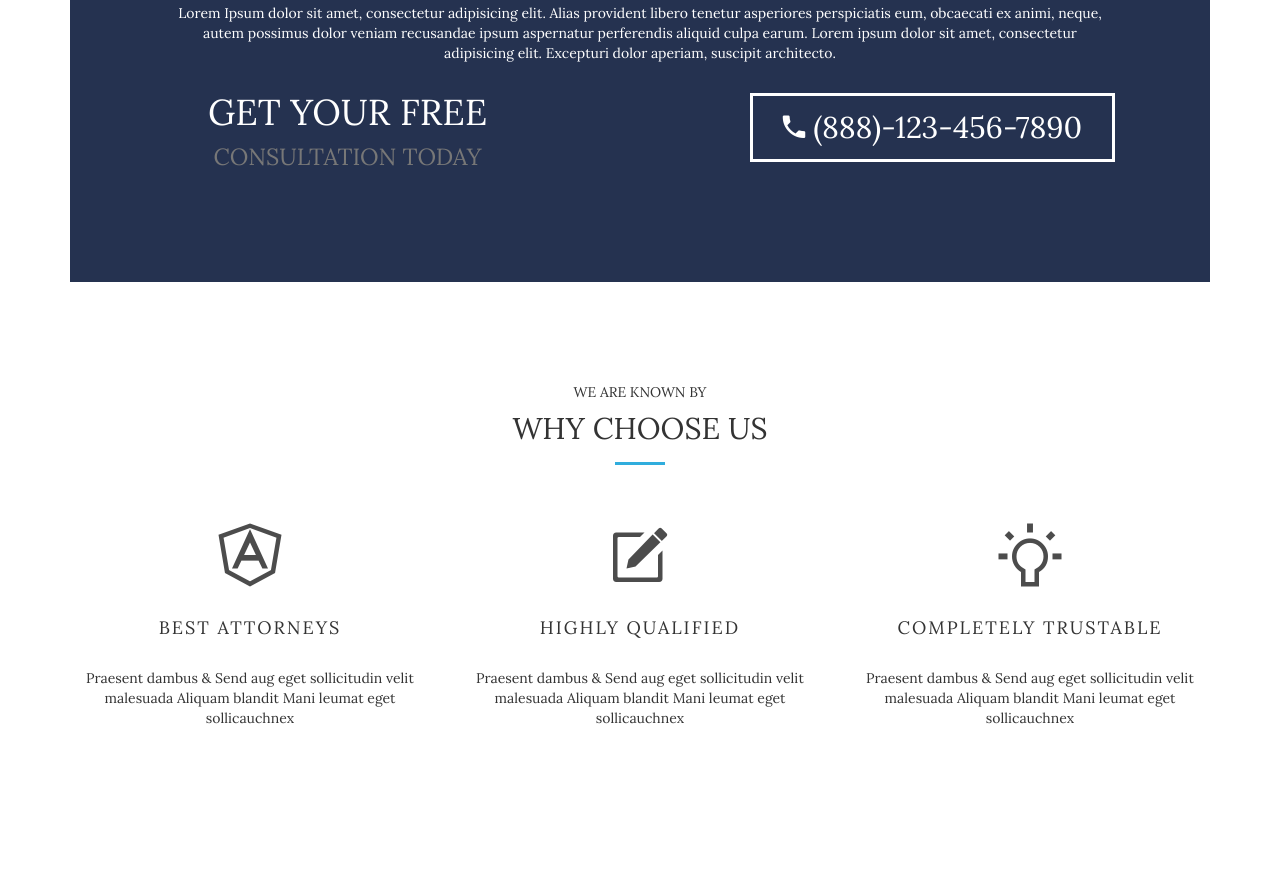
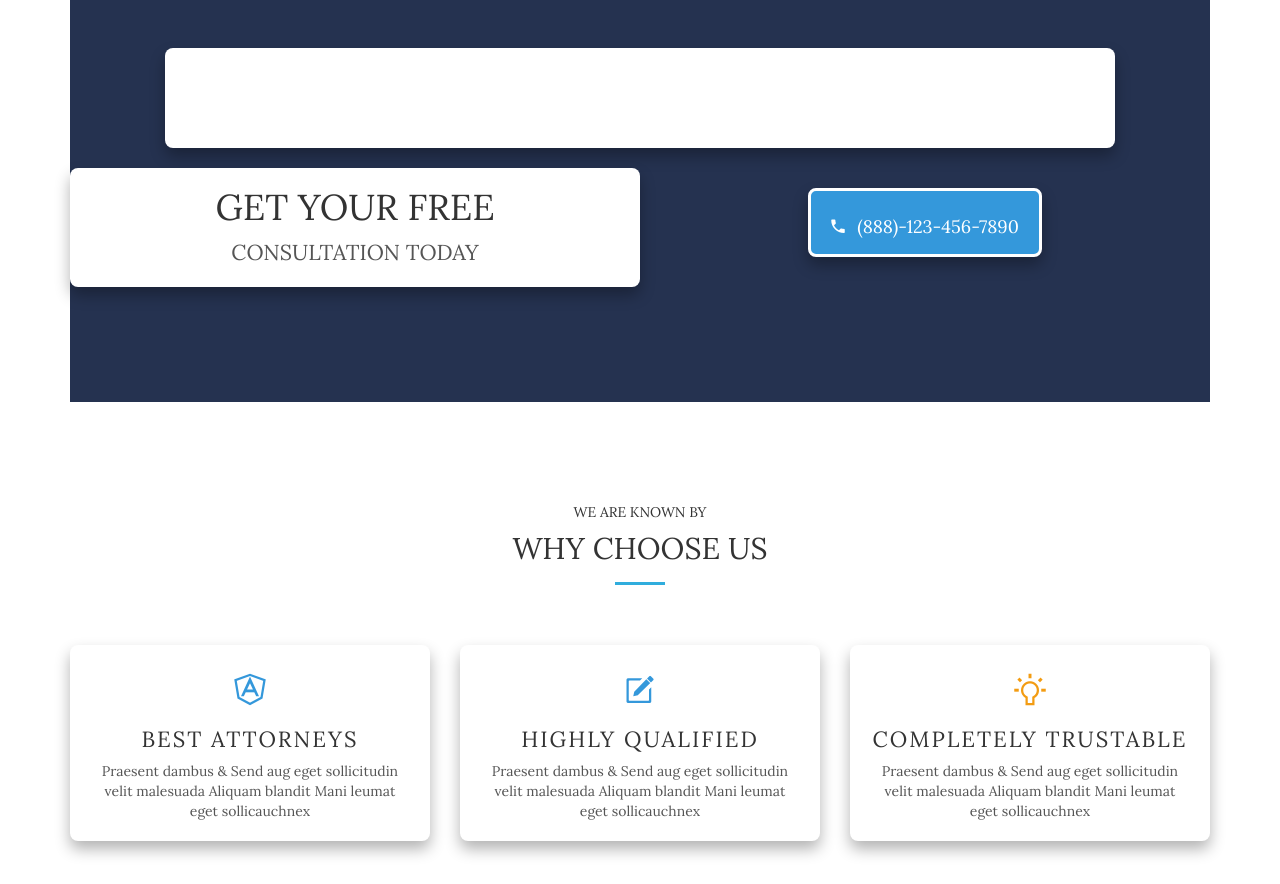
Before and after one commit to robertnesterodhiambo/Lawfirm, a plain HTML site: page Texas-Lawyer-2-master/index.html in a window 1280 px wide. Shown: the part 1327-2211 px from the top of the page. Drawn offline with nearby package versions, Linux system fonts and the light colour scheme.

Commit message:
initialising branch

```diff
--- a/Texas-Lawyer-2-master/index.html
+++ b/Texas-Lawyer-2-master/index.html
@@ -61,10 +61,16 @@
                         <div class="col-sm-6 col-sm-offset-3">
                             <div class="intro-box c-table">
                                 <div class="intro ct-cell">
-                                    <h1>Law is order</h1>
+                                    <h1 style="text-shadow: 2px 2px 5px rgba(0, 0, 0, 0.3); font-weight: bold; transform: perspective(500px) rotateX(5deg) rotateY(5deg);">
+                                        Law is order
+                                      </h1>
+
                                 </div>
                             </div>
-                            <a class="btn btn-default btn-header" href="#">Contact us</a>
+                            <a class="btn btn-default btn-header" href="#" style="box-shadow: 3px 3px 5px rgba(0, 0, 0, 0.3); padding: 10px 20px; border-radius: 5px; font-weight: bold; background-color: #f0f0f0; border: 1px solid #ccc; transform: perspective(500px) translateZ(5px);">
+                                Contact us
+                              </a>
+
                         </div>
                     </div>
                 </div>
@@ -83,19 +89,19 @@
                     </div>
 
                     <div class="row">
-                        <div class="col-sm-4">
+                        <div class="col-sm-4" style="box-shadow: 5px 5px 15px rgba(0, 0, 0, 0.2); padding: 20px; background-color: #fff; border-radius: 8px; transform: perspective(800px) translateZ(10px);">
                             <div class="fun-box">
                                 <p class="fun-number">2000+</p>
                                 <p class="fun-title">Cases were faught</p>
                             </div>
                         </div>
-                        <div class="col-sm-4">
+                        <div class="col-sm-4" style="box-shadow: 5px 5px 15px rgba(0, 0, 0, 0.2); padding: 20px; background-color: #fff; border-radius: 8px; transform: perspective(800px) translateZ(10px);">
                             <div class="fun-box">
                                 <p class="fun-number">96.5%</p>
                                 <p class="fun-title">Cases have been won</p>
                             </div>
                         </div>
-                        <div class="col-sm-4">
+                        <div class="col-sm-4" style="box-shadow: 5px 5px 15px rgba(0, 0, 0, 0.2); padding: 20px; background-color: #fff; border-radius: 8px; transform: perspective(800px) translateZ(10px);">
                             <div class="fun-box">
                                 <p class="fun-number">$25k</p>
                                 <p class="fun-title">Money Recovered</p>
@@ -106,27 +112,30 @@
             </section>
 
         <!-- CTA -->
-            <section id="cta" class="cta">
+            <section id="cta" class="cta" >
                 <div class="container">
                     <div class="cta-bg">
-                        <div class="row">
-                            <div class="col-sm-10 col-sm-offset-1">
-                                <p>
+                        <div class="row" style="margin: 0; padding: 0;">
+                            <div class="col-sm-10 col-sm-offset-1" style="padding: 20px; background-color: #fff; border-radius: 8px; box-shadow: 0 8px 15px rgba(0, 0, 0, 0.3); transform: translateY(5px); transition: all 0.3s ease; margin-bottom: 20px;">
+                                <p style="margin: 0;">
                                     Lorem Ipsum dolor sit amet, consectetur adipisicing elit. Alias provident libero tenetur asperiores perspiciatis eum, obcaecati ex animi, neque, autem possimus dolor veniam recusandae ipsum aspernatur perferendis aliquid culpa earum. Lorem ipsum dolor sit amet, consectetur adipisicing elit. Excepturi dolor aperiam, suscipit architecto.
                                 </p>
                             </div>
-                            <div class="col-sm-6">
-                                <h1>
+                            <div class="col-sm-6" style="padding: 20px; background-color: #fff; border-radius: 8px; box-shadow: 0 8px 15px rgba(0, 0, 0, 0.3); transform: translateY(5px); transition: all 0.3s ease; margin-bottom: 20px;">
+                                <h1 style="margin: 0; color: #333;">
                                     Get your free<br>
-                                    <small>Consultation today</small>
+                                    <small style="font-size: 60%; color: #555;">Consultation today</small>
                                 </h1>
                             </div>
                             <div class="col-sm-6">
-                                <div class="cta-btn">
-                                    <a href="tel:(888)-123-456-7890"><span class="ion-android-call"></span> (888)-123-456-7890</a>
+                                <div class="cta-btn" style="padding: 10px 20px; background-color: #3498db; color: white; border-radius: 8px; text-align: center; box-shadow: 0 8px 15px rgba(0, 0, 0, 0.3); transform: translateY(5px); transition: all 0.3s ease;">
+                                    <a href="tel:(888)-123-456-7890" style="color: white; text-decoration: none; font-size: 18px;">
+                                        <span class="ion-android-call" style="margin-right: 8px;"></span> (888)-123-456-7890
+                                    </a>
                                 </div>
                             </div>
                         </div>
+
                     </div>
                 </div>
             </section>
@@ -144,33 +153,36 @@
                     </div>
 
                     <div class="row">
-                        <div class="col-sm-4">
-                            <div class="choose-box">
-                                <span class="choose-icon ion-social-angular-outline"></span>
-                                <h3 class="choose-title">Best Attorneys</h3>
-                                <p class="choose-detail">
+                        <div class="col-sm-4" style="padding: 15px;">
+                            <div class="choose-box" style="padding: 20px; background-color: #fff; border-radius: 8px; box-shadow: 0 8px 15px rgba(0, 0, 0, 0.3); transform: translateY(5px); transition: all 0.3s ease; text-align: center;">
+                                <span class="choose-icon ion-social-angular-outline" style="font-size: 36px; display: block; margin-bottom: 10px; color: #3498db;"></span>
+                                <h3 class="choose-title" style="margin: 0; font-size: 22px; color: #333;">Best Attorneys</h3>
+                                <p class="choose-detail" style="margin: 10px 0 0; color: #555;">
                                     Praesent dambus &amp; Send aug eget sollicitudin velit malesuada Aliquam blandit Mani leumat eget sollicauchnex
                                 </p>
                             </div>
                         </div>
-                        <div class="col-sm-4">
-                            <div class="choose-box">
-                                <span class="choose-icon ion-compose"></span>
-                                <h3 class="choose-title">Highly Qualified</h3>
-                                <p class="choose-detail">
+
+                        <div class="col-sm-4" style="padding: 15px;">
+                            <div class="choose-box" style="padding: 20px; background-color: #fff; border-radius: 8px; box-shadow: 0 8px 15px rgba(0, 0, 0, 0.3); transform: translateY(5px); transition: all 0.3s ease; text-align: center;">
+                                <span class="choose-icon ion-compose" style="font-size: 36px; display: block; margin-bottom: 10px; color: #3498db;"></span>
+                                <h3 class="choose-title" style="margin: 0; font-size: 22px; color: #333;">Highly Qualified</h3>
+                                <p class="choose-detail" style="margin: 10px 0 0; color: #555;">
                                     Praesent dambus &amp; Send aug eget sollicitudin velit malesuada Aliquam blandit Mani leumat eget sollicauchnex
                                 </p>
                             </div>
                         </div>
-                        <div class="col-sm-4">
-                            <div class="choose-box">
-                                <span class="choose-icon ion-android-bulb"></span>
-                                <h3 class="choose-title">Completely trustable</h3>
-                                <p class="choose-detail">
+
+                        <div class="col-sm-4" style="padding: 15px;">
+                            <div class="choose-box" style="padding: 20px; background-color: #fff; border-radius: 8px; box-shadow: 0 8px 15px rgba(0, 0, 0, 0.3); transform: translateY(5px); transition: all 0.3s ease; text-align: center;">
+                                <span class="choose-icon ion-android-bulb" style="font-size: 36px; display: block; margin-bottom: 10px; color: #f39c12;"></span>
+                                <h3 class="choose-title" style="margin: 0; font-size: 22px; color: #333;">Completely Trustable</h3>
+                                <p class="choose-detail" style="margin: 10px 0 0; color: #555;">
                                     Praesent dambus &amp; Send aug eget sollicitudin velit malesuada Aliquam blandit Mani leumat eget sollicauchnex
                                 </p>
                             </div>
                         </div>
+
                     </div>
                 </div>
             </section>
```
